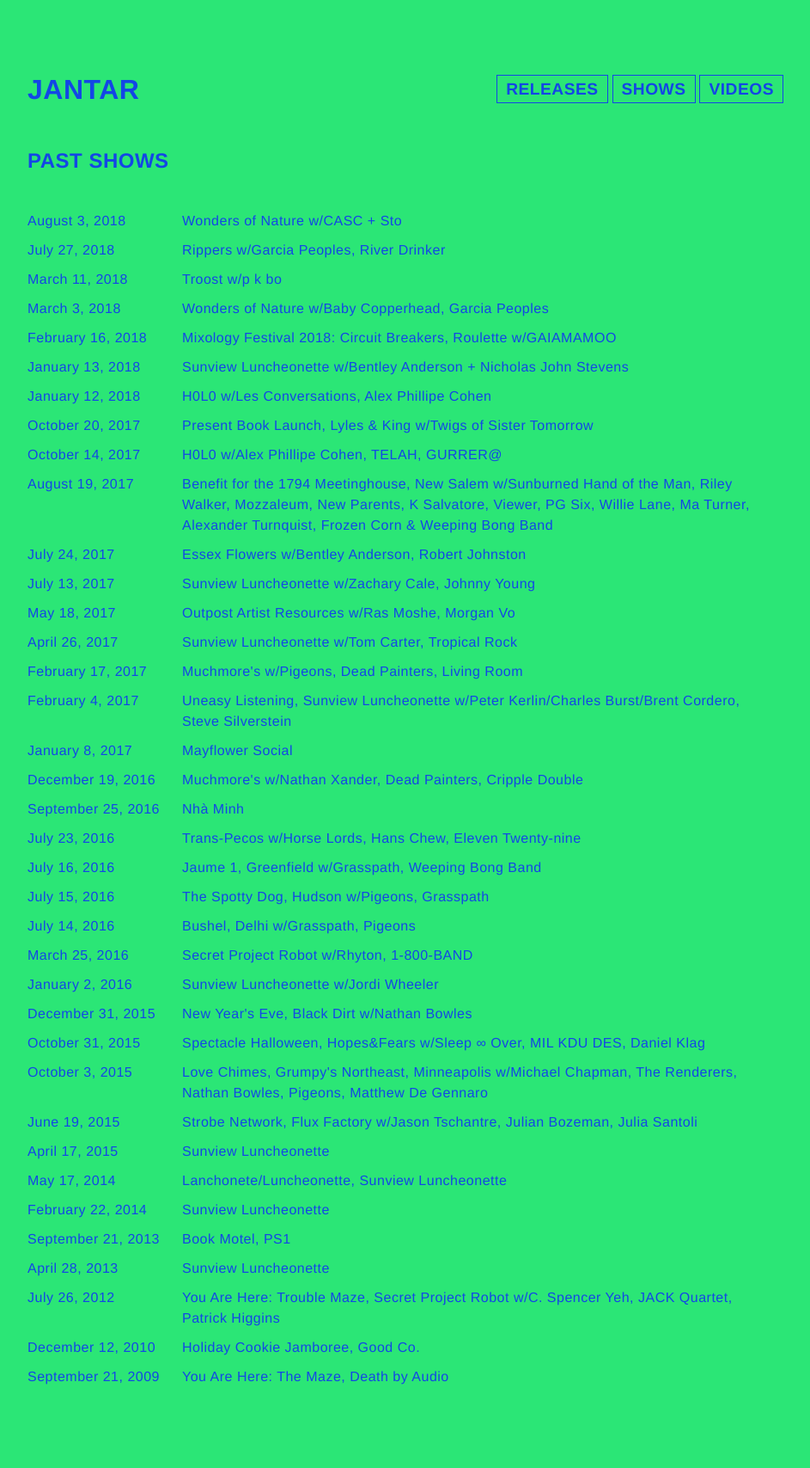
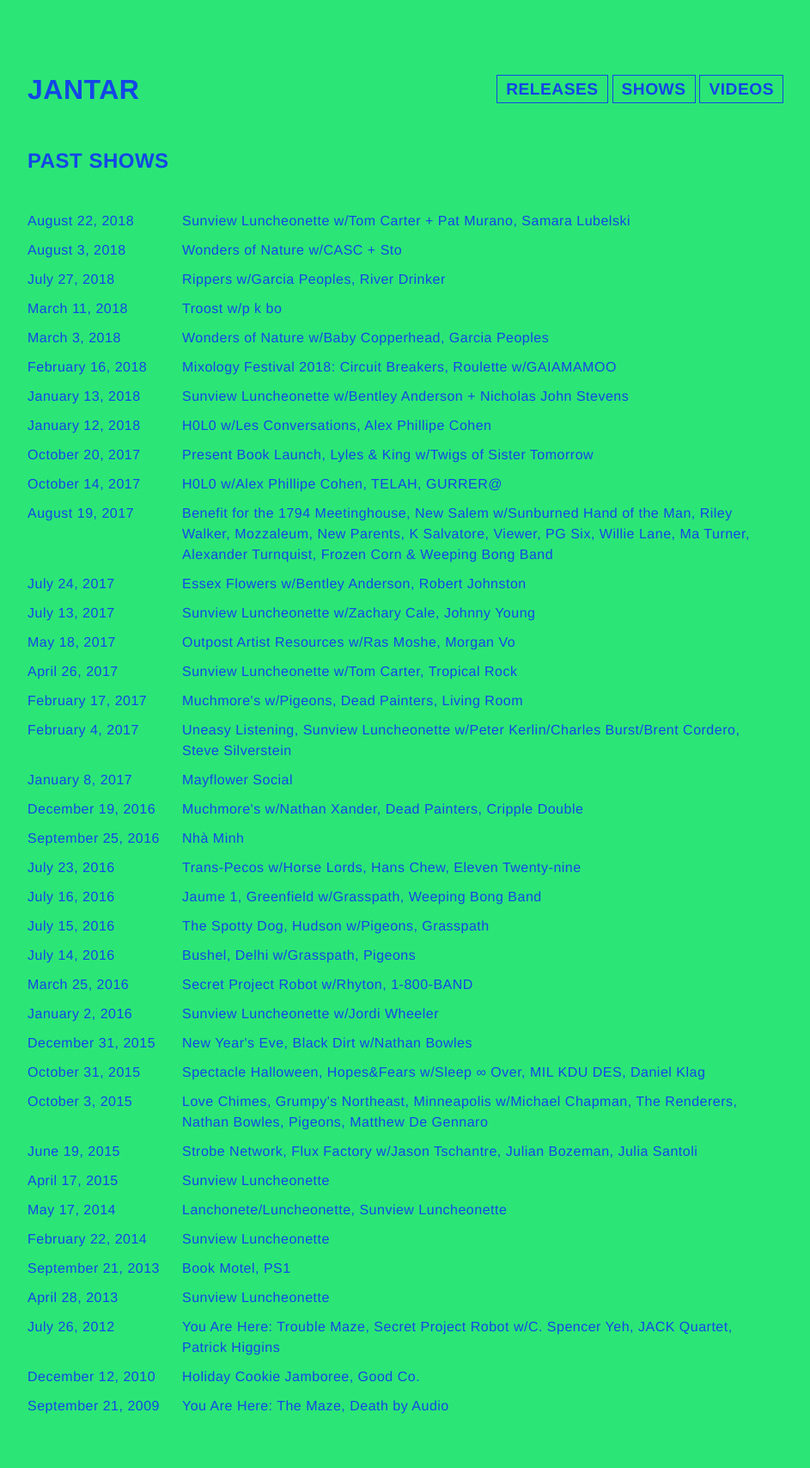
Before and after one commit to kirsten/thejantar.com, a Jekyll site: the page built from shows.html, in a window 1280 px wide. Shown: the whole page at 86% size, without its empty margins (168-1111 px from the left). Built offline with Jekyll 4.4.1, drawn with Linux system fonts in a browser that asks for light colours; before the commit the page ends 1673 px from its top, so only the background shows below that.

Commit message:
Add August 22 show at sunview

```diff
--- a/_data/shows.yml
+++ b/_data/shows.yml
@@ -1,3 +1,7 @@
+- date:  2018-08-22 19:00:00
+  title: "Sunview Luncheonette w/Tom Carter + Pat Murano, Samara Lubelski"
+  link: "https://www.facebook.com/events/1035121456612740/"
+
 - date:  2018-08-03 20:00:00
   title: "Wonders of Nature w/CASC + Sto"
   link: "https://www.facebook.com/events/183928668965683/"
```
